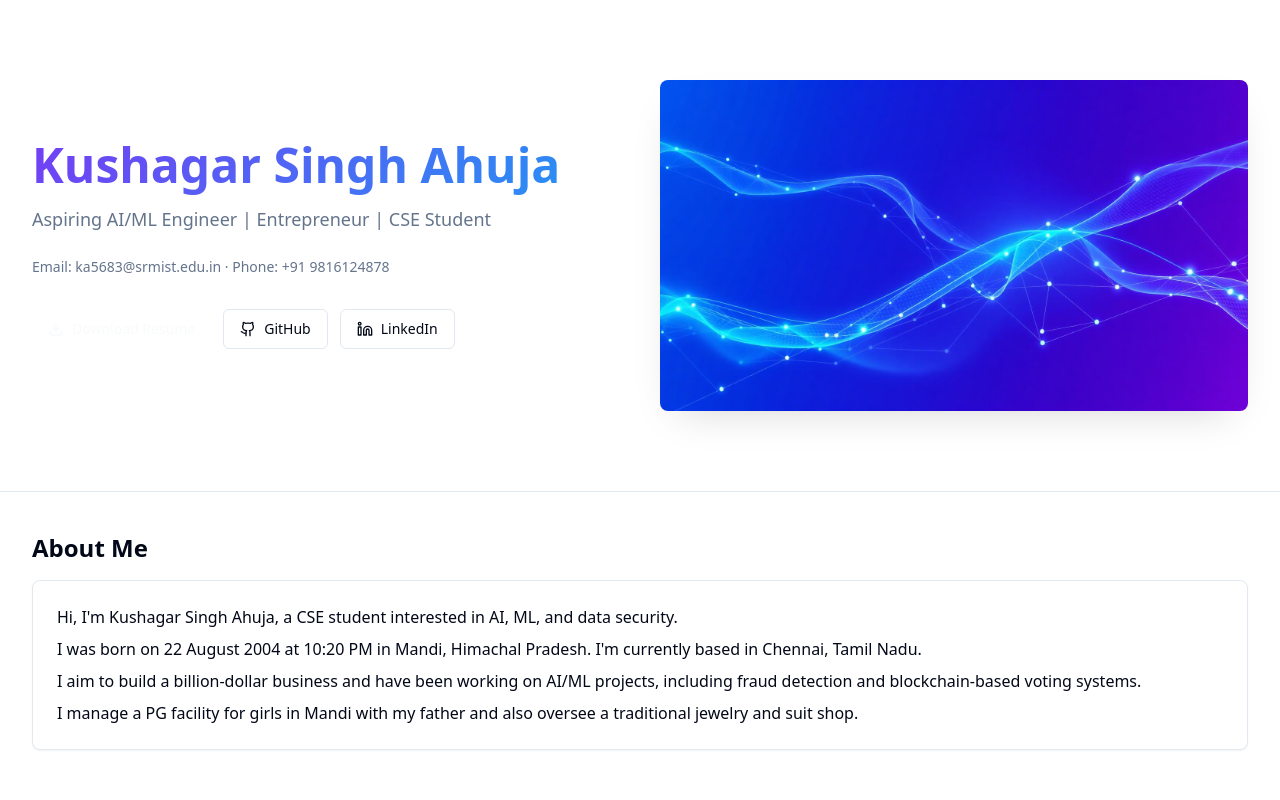
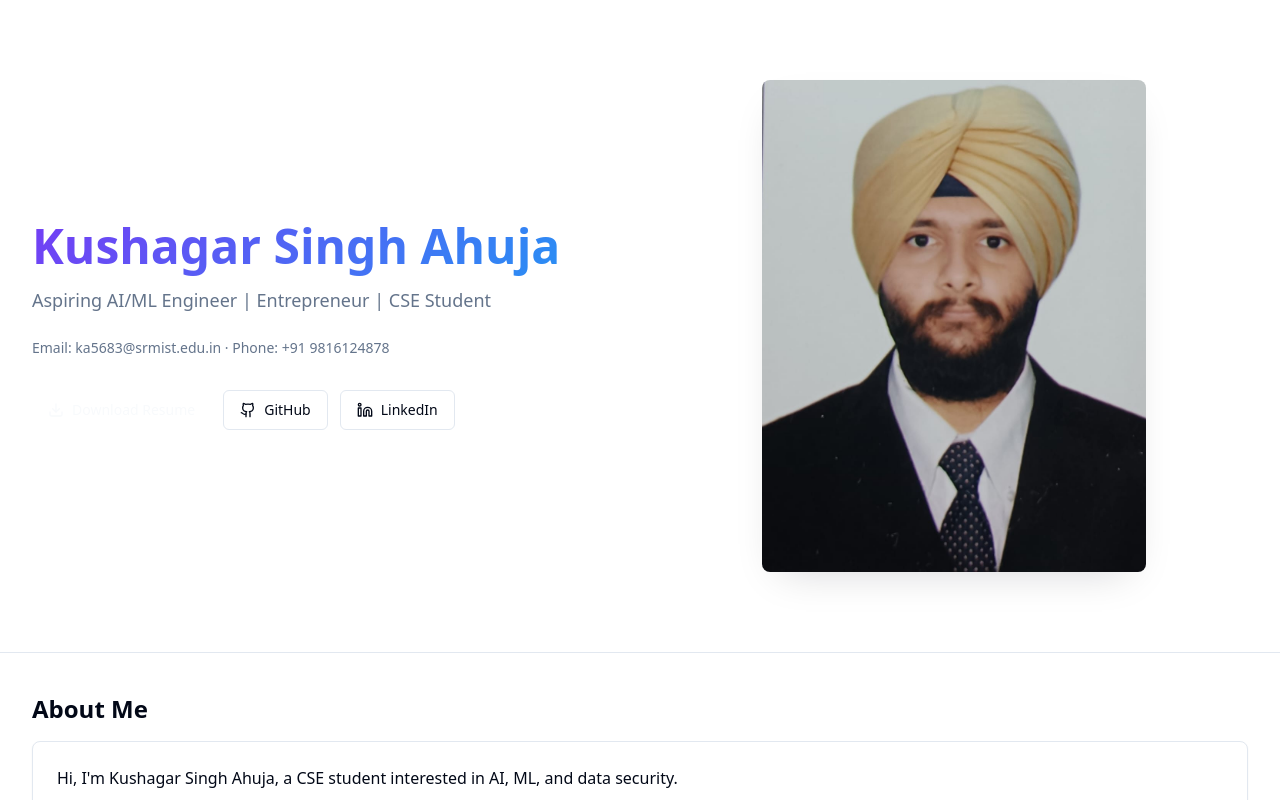
Before and after one commit to Kush2004agar/kushagar-portfolio-vibe, a React (Vite) app: page / in a window 1280 px wide. Shown: the top 800 px of the page. Built offline with nearby package versions, Linux system fonts and the light colour scheme.

Commit message:
Add profile picture
Use one of the user's provided pictures as their profile picture.

```diff
--- a/src/pages/Index.tsx
+++ b/src/pages/Index.tsx
@@ -1,5 +1,5 @@
 import React from "react";
-import heroImage from "@/assets/hero-ml.jpg";
+// removed unused hero image import
 import { Card, CardContent } from "@/components/ui/card";
 import { Button } from "@/components/ui/button";
 import { Download, Github, Linkedin } from "lucide-react";
@@ -14,8 +14,9 @@ const Index = () => {
     linkedin: "https://linkedin.com/in/your-linkedin",
   };
 
+  const profileImage = "/lovable-uploads/5bbfc40e-978f-4aa8-aaf7-5b0b522d0148.png";
+
   const jsonLd = {
-    "@context": "https://schema.org",
     "@type": "Person",
     name: person.name,
     email: `mailto:${person.email}`,
@@ -65,9 +66,9 @@ const Index = () => {
             </div>
             <div>
               <img
-                src={heroImage}
-                alt="Abstract AI/ML neural network illustration"
-                className="w-full rounded-lg shadow-elevated"
+                src={profileImage}
+                alt="Portrait photo of Kushagar Singh Ahuja, aspiring AI/ML engineer"
+                className="w-full max-w-sm rounded-lg shadow-elevated mx-auto object-cover"
                 loading="lazy"
                 decoding="async"
               />
```
Also changed, not shown: public/lovable-uploads/5bbfc40e-978f-4aa8-aaf7-5b0b522d0148.png (added).
